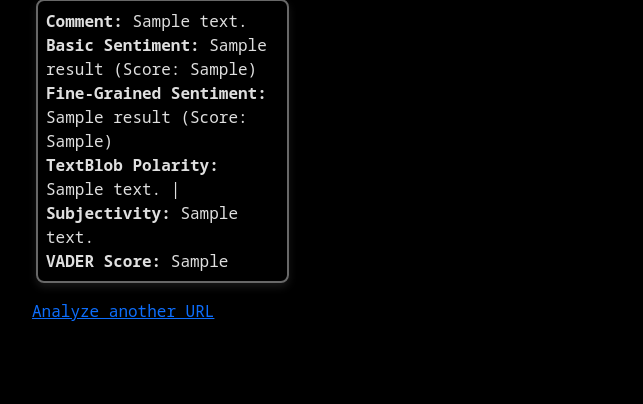
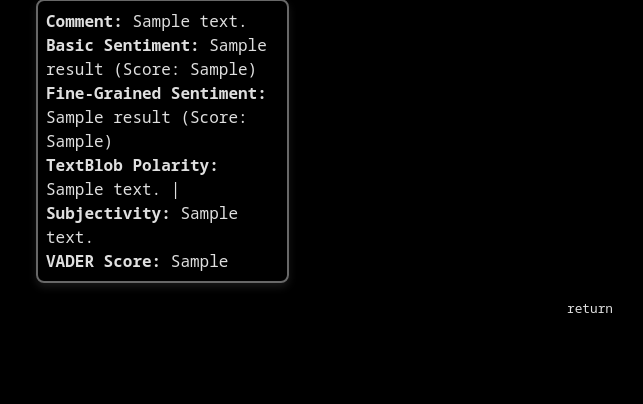
Before and after one commit to birat1/reddit-sentiment-analyser, a Flask app: template src/templates/results.html in a window 1280 px wide. Shown: the part 226-630 px from the top of the page, without its empty margins (50-693 px from the left). Run offline with Flask 3, Linux system fonts and the light colour scheme; the template is opened without the code that fills it: most values are stand-ins (such as "Sample title", 1, 10 or a date in 2020); parts of the project's set-up code (start-up, migrations or seed data) failed here and were passed over.

Commit message:
Added return button from the results page

```diff
--- a/src/static/css/results.css
+++ b/src/static/css/results.css
@@ -42,3 +42,18 @@ body::-webkit-scrollbar {
     font-size: .8rem;
     color: var(--border-color);
 }
+
+.footer {
+    text-align: center;
+    font-size: .8rem;
+    color: var(--text-color);
+}
+
+.footer a {
+    color: var(--text-color);
+    text-decoration: none;
+}
+
+.footer a:hover {
+    text-decoration: underline;
+}
--- a/src/templates/results.html
+++ b/src/templates/results.html
@@ -44,8 +44,11 @@
                 </div>
                 {% endfor %}
             </div>
-            <a href="/">Analyze another URL</a>
         </div>
+
+        <footer class="footer">
+            <a href="/">return</a>
+          </footer>
         <script src="https://cdn.jsdelivr.net/npm/bootstrap@5.3.3/dist/js/bootstrap.bundle.min.js" integrity="sha384-YvpcrYf0tY3lHB60NNkmXc5s9fDVZLESaAA55NDzOxhy9GkcIdslK1eN7N6jIeHz" crossorigin="anonymous"></script>
         <script src="../static/js/results.js"></script>
     </body>
```
